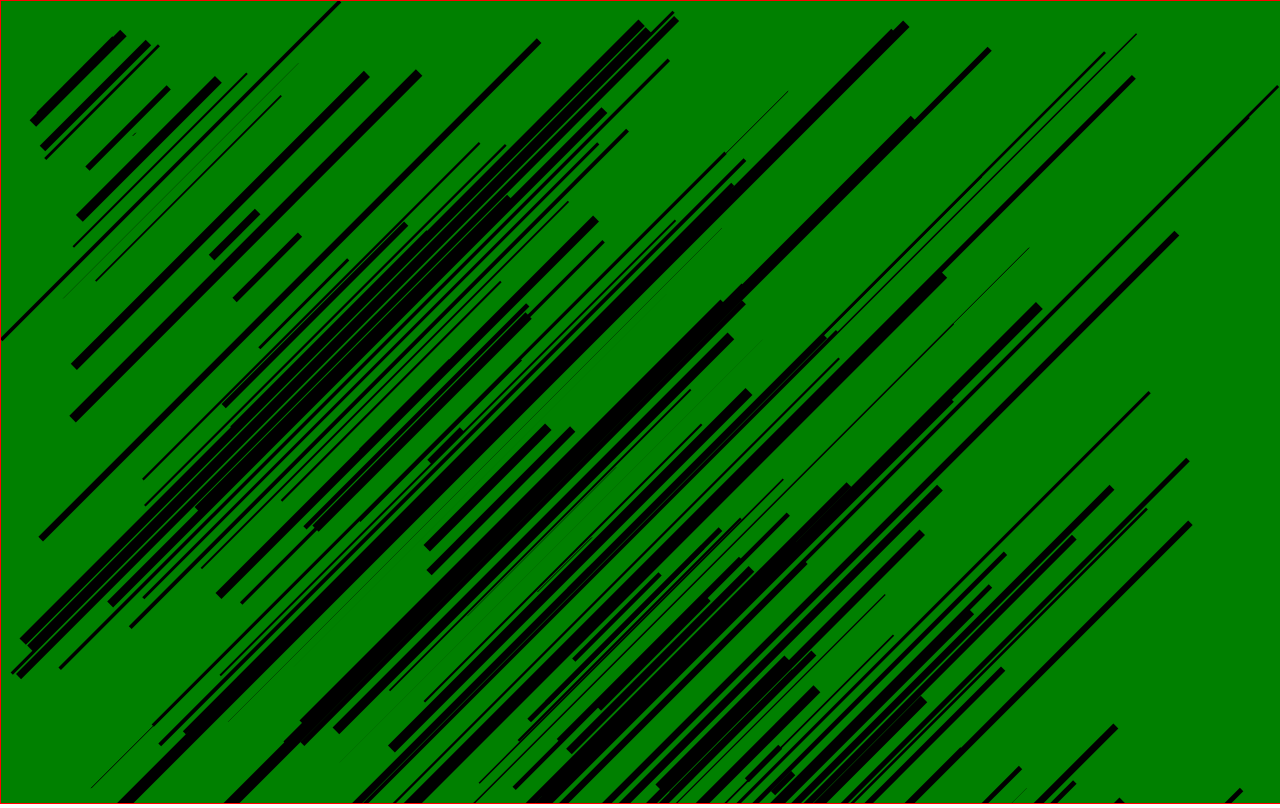
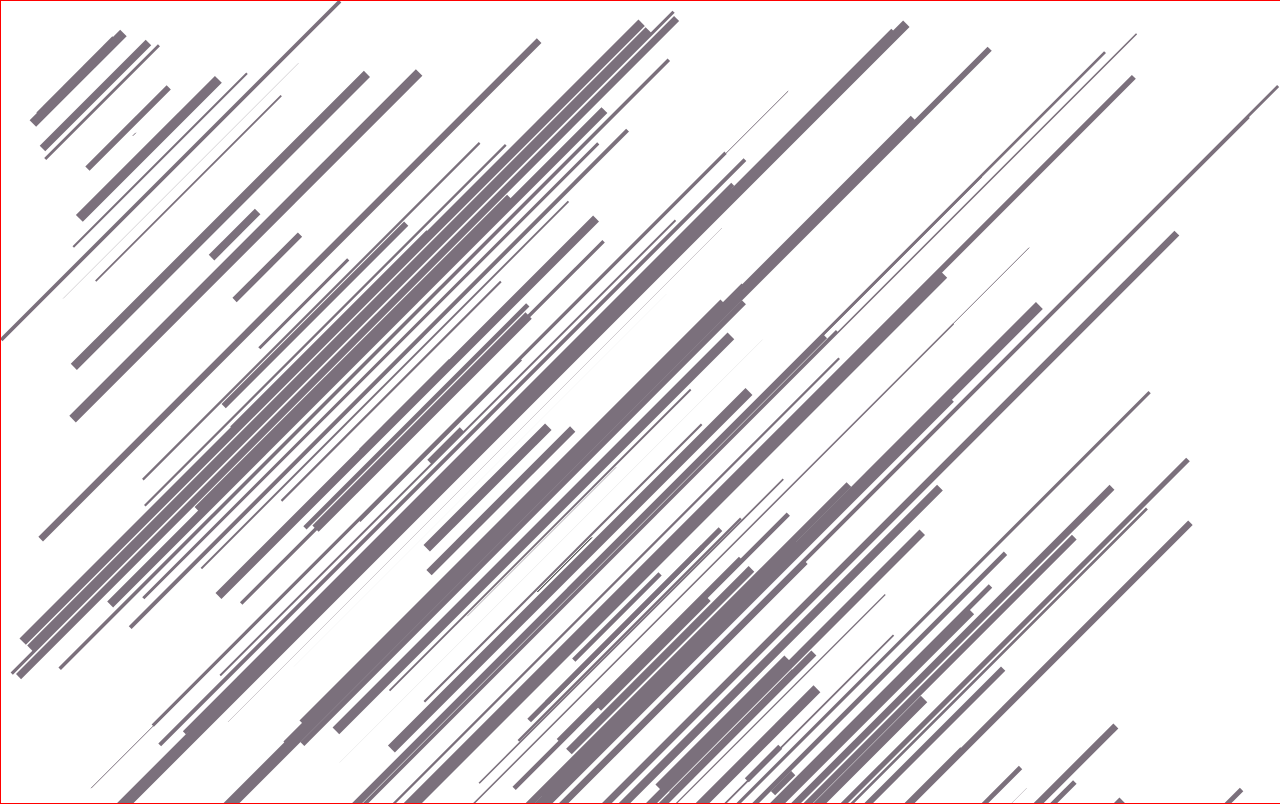
Before and after one commit to M3tz1/davis, a plain HTML site: page index.html in a window 1280 px wide. Drawn offline with Linux system fonts and the light colour scheme.

Commit message:
fineMore

```diff
--- a/index.html
+++ b/index.html
@@ -14,7 +14,7 @@
         }
 
         #myCanvas {
-            background-color: green;
+            background-color: white;
             dispay: block;
             border: solid red 1px;
         }
@@ -91,6 +91,7 @@
                 ctx.moveTo(y, x);
                 ctx.lineTo(x, y);
                 ctx.stroke();
+                ctx.strokeStyle = "rgb(123,112,124)"
 
 
 
@@ -100,11 +101,11 @@
                 //ctx.globalCompositeOperation = "xor";
                 //ctx.setLineDash([4, 10]);
 
-                ctx.drawImage(canvas, 0 , 0 + my, ww/2,wh/2);
-                ctx.drawImage(canvas, ww/2 , 0 + my, ww/2,wh/2);
+                ctx.drawImage(canvas, 0 , 0 + mx, ww/2,wh/2);
+                ctx.drawImage(canvas, ww/2 , 0 + mx, ww/2,wh/2);
 
-                ctx.drawImage(canvas, mx , 0 , ww/2,wh/2);
-                ctx.drawImage(canvas, mx + wh/2 , 0 + my, ww/2,wh/2);
+                ctx.drawImage(canvas, my , 0 , ww/2,wh/2);
+                ctx.drawImage(canvas, my + wh/2 , 0 + my, ww/2,wh/2);
 
 
 
```
